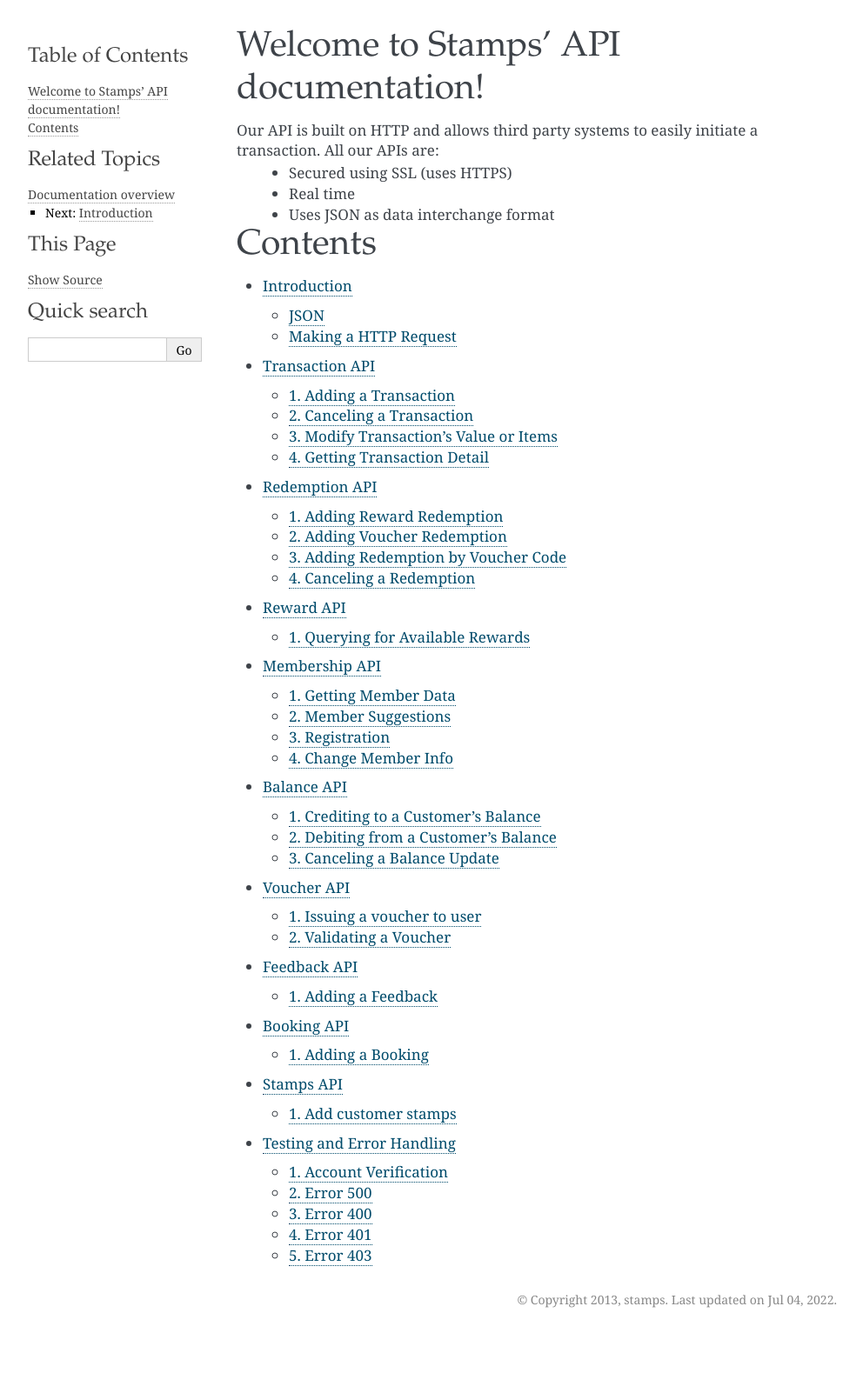
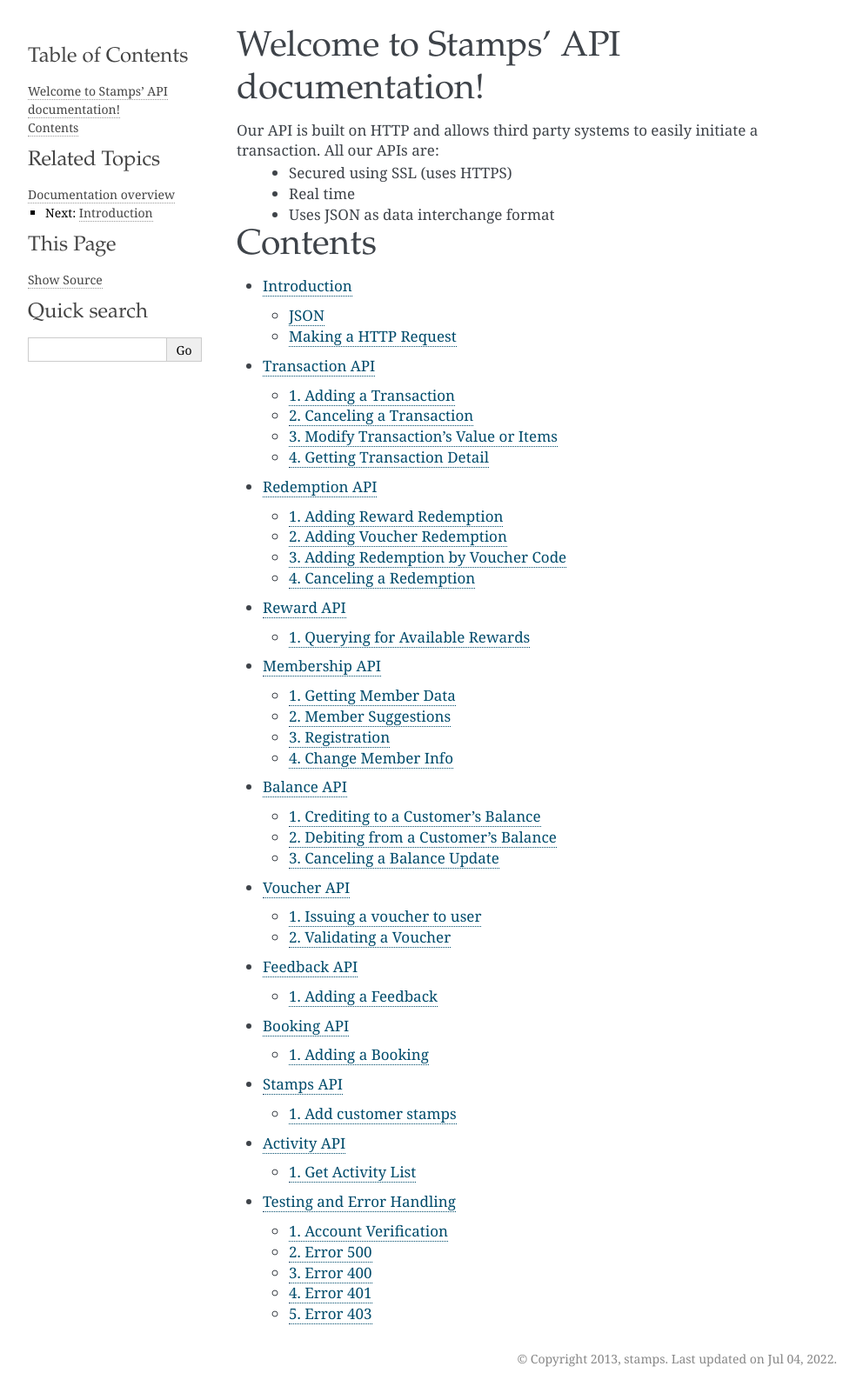
Before and after one commit to ui/stamps-api-docs, a Sphinx documentation site: the page built from source/index.rst, in a window 1280 px wide. Shown: the whole page at 87% size, without its empty margins (148-1140 px from the left). Built offline with Sphinx 7.4.7, drawn with Linux system fonts in a browser that asks for light colours; before the commit the page ends 1534 px from its top, so only the background shows below that.

Commit message:
add activity api in index

```diff
--- a/source/index.rst
+++ b/source/index.rst
@@ -22,4 +22,5 @@ Contents
    feedback_api.rst
    booking_api.rst
    stamps_api.rst
+   activity_api.rst
    testing.rst
```
